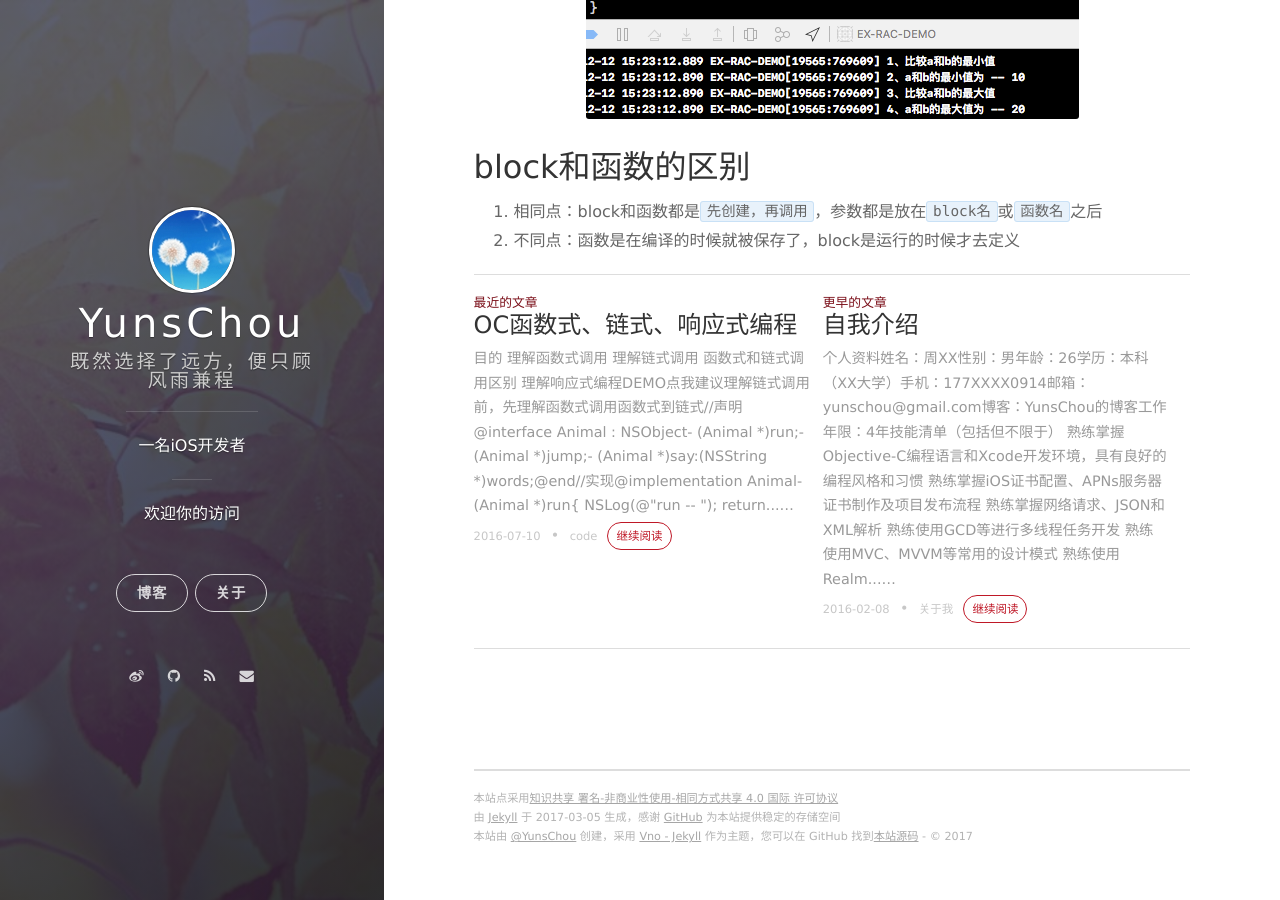
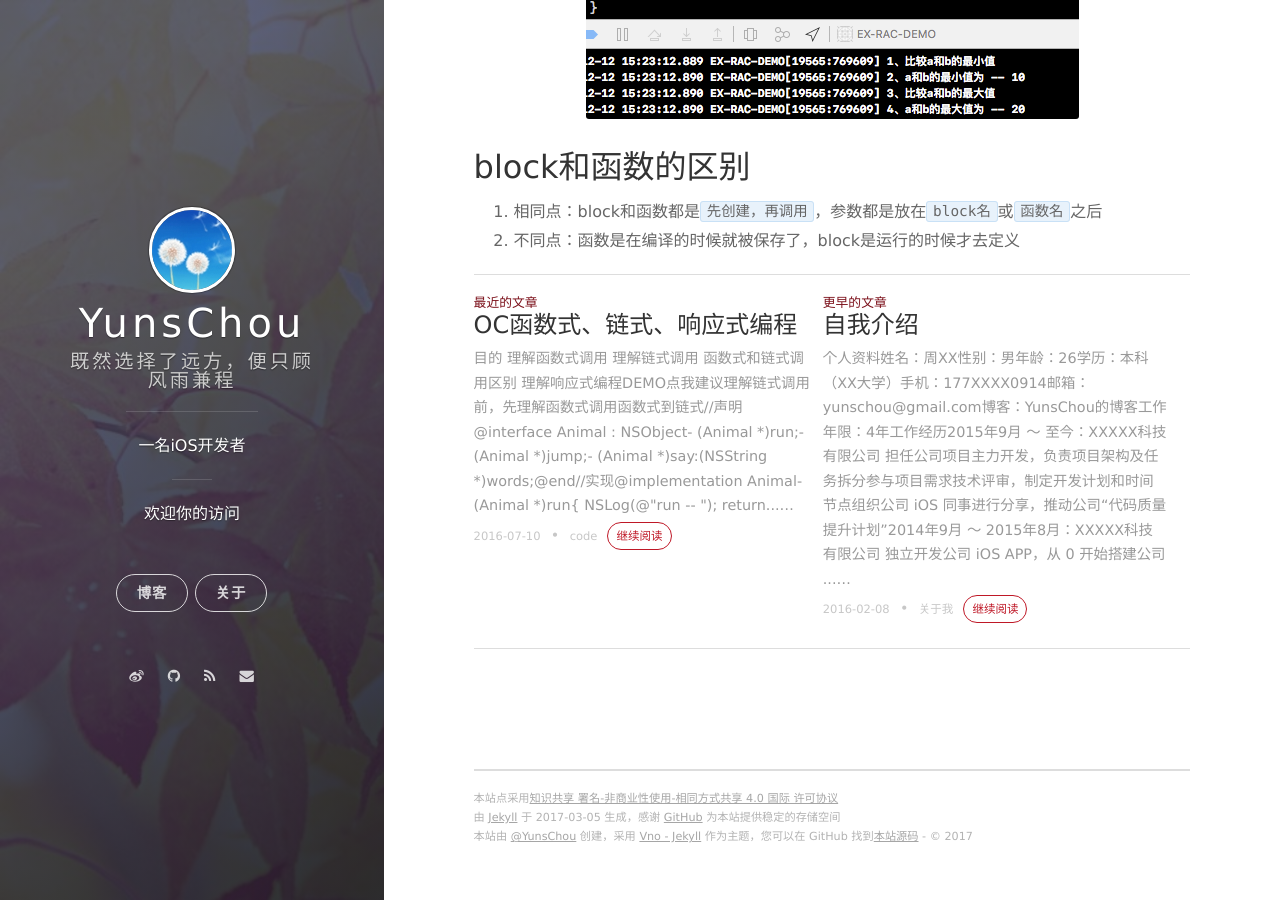
Before and after one commit to YunsChou/Yuns.github.io, a Jekyll site: the page built from _posts/2016-07-07-code-block.md, in a window 1280 px wide and 900 px high, scrolled down 1028 px. Built offline with Jekyll 4.4.1, drawn with Linux system fonts in a browser that asks for light colours; nearby versions of some CDN libraries; Markdown is read by kramdown in place of the engine named in the settings; comment, search, counter and statistics services are not loaded; some of the changed lines change nothing that is shown.

Commit message:
fix about me

```diff
--- a/_posts/2016-02-08-introduce-myself.markdown
+++ b/_posts/2016-02-08-introduce-myself.markdown
@@ -25,25 +25,9 @@
 
 工作年限：4年
 
-
-### 技能清单（包括但不限于）
-
----
-
-1. 熟练掌握Objective-C编程语言和Xcode开发环境，具有良好的编程风格和习惯
-2. 熟练掌握iOS证书配置、APNs服务器证书制作及项目发布流程
-3. 熟练掌握网络请求、JSON和XML解析
-4. 熟练使用GCD等进行多线程任务开发
-5. 熟练使用MVC、MVVM等常用的设计模式
-6. 熟练使用Realm和SQLite，熟悉CoreData
-7. 熟练使用ReactiveCocoa、Masonry等第三方库
-8. 熟练使用SVN、Git代码管理工具
-9. 熟悉一些前端技术HTML、CSS、JavaScript等
-
-
 ### 工作经历
 
----
+------
 
 2015年9月 ～ 至今：XXXXX科技有限公司
 
@@ -65,6 +49,21 @@
 > 根据产品需求文档，开发iOS移动产品
 > 参与项目文档编写、编码及测试工作
 
+### 技能清单（包括但不限于）
+
+---
+
+1. 熟练掌握Objective-C编程语言和Xcode开发环境，具有良好的编程风格和习惯
+2. 熟练掌握iOS证书配置、APNs服务器证书制作及项目发布流程
+3. 熟练掌握网络请求、JSON和XML解析
+4. 熟练使用GCD等进行多线程任务开发
+5. 熟练使用MVC、MVVM等常用的设计模式
+6. 熟练使用Realm和SQLite，熟悉CoreData
+7. 熟练使用Masonry、ReactiveCocoa等第三方库
+8. 熟练使用SVN、Git代码管理工具
+9. 熟悉一些前端技术HTML、CSS、JavaScript等
+
+
 ### 项目经验（包括但不限于）
 
 ---
@@ -82,6 +81,7 @@
 * 使用位移操作进行安全验证
 * 使用Keychain保存用户UUID
 * 使用SQLite保存离线未上报数据
+* 使用Framework将代码打包为静态库
 
 **XXXXX （2015年12月 ～ 至今）**
 
@@ -98,13 +98,15 @@
 * 使用Realm对项目数据进行本地存储
 * 使用runtime实现对象代理快速赋值等
 * 使用AVPlayer对视频进行播放
+* 使用Realm保存用户加载过的数据
 * 使用KVO优化新闻详情加载过慢体验问题
+* 通过缓存高度等策略优化UITableView滑动卡顿问题
 * 为适应高自定制的需求，基于自己封装的新闻框架进行开发
 
 
 **XXXXX（2015年9月 ～ 2015年12月）**
 
-> XXXXX是一个整合澳洲旅游和生活资源的平台，为商家提供更多的展示机会，为用户提供更方便实惠的消费资源（部分功能参照美团、大众点评等APP进行设计，目前服务器已停止维护）
+> XXXXX是一个整合澳洲旅游和生活资源的平台，为商家提供更多的展示机会，为用户提供更方便实惠的消费资源（部分功能参照美团、大众点评等APP进行研发，目前服务器已停止维护）
 > https://itunes.apple.com/us/app/id985030529
 
 项目职责：
```
